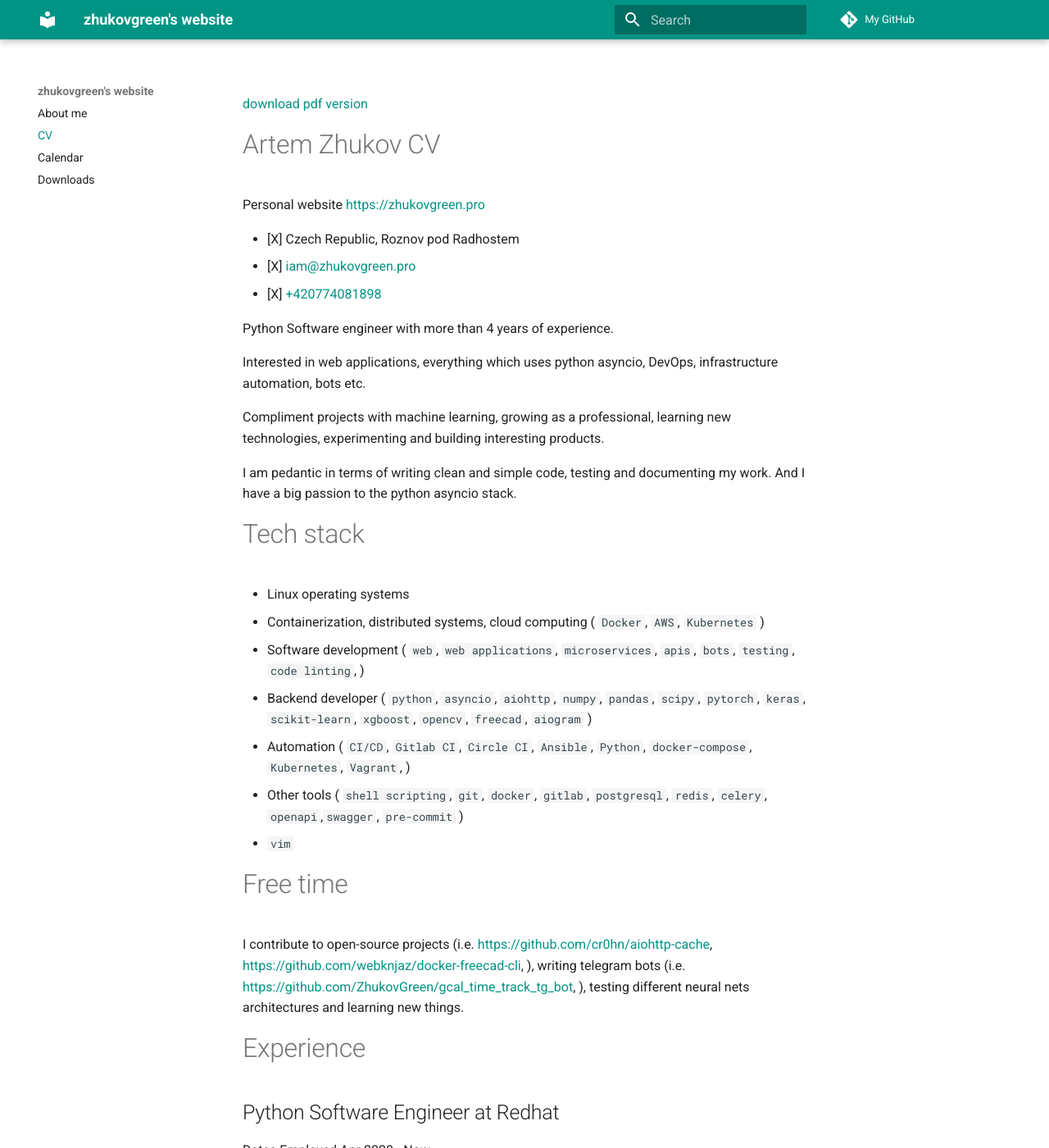
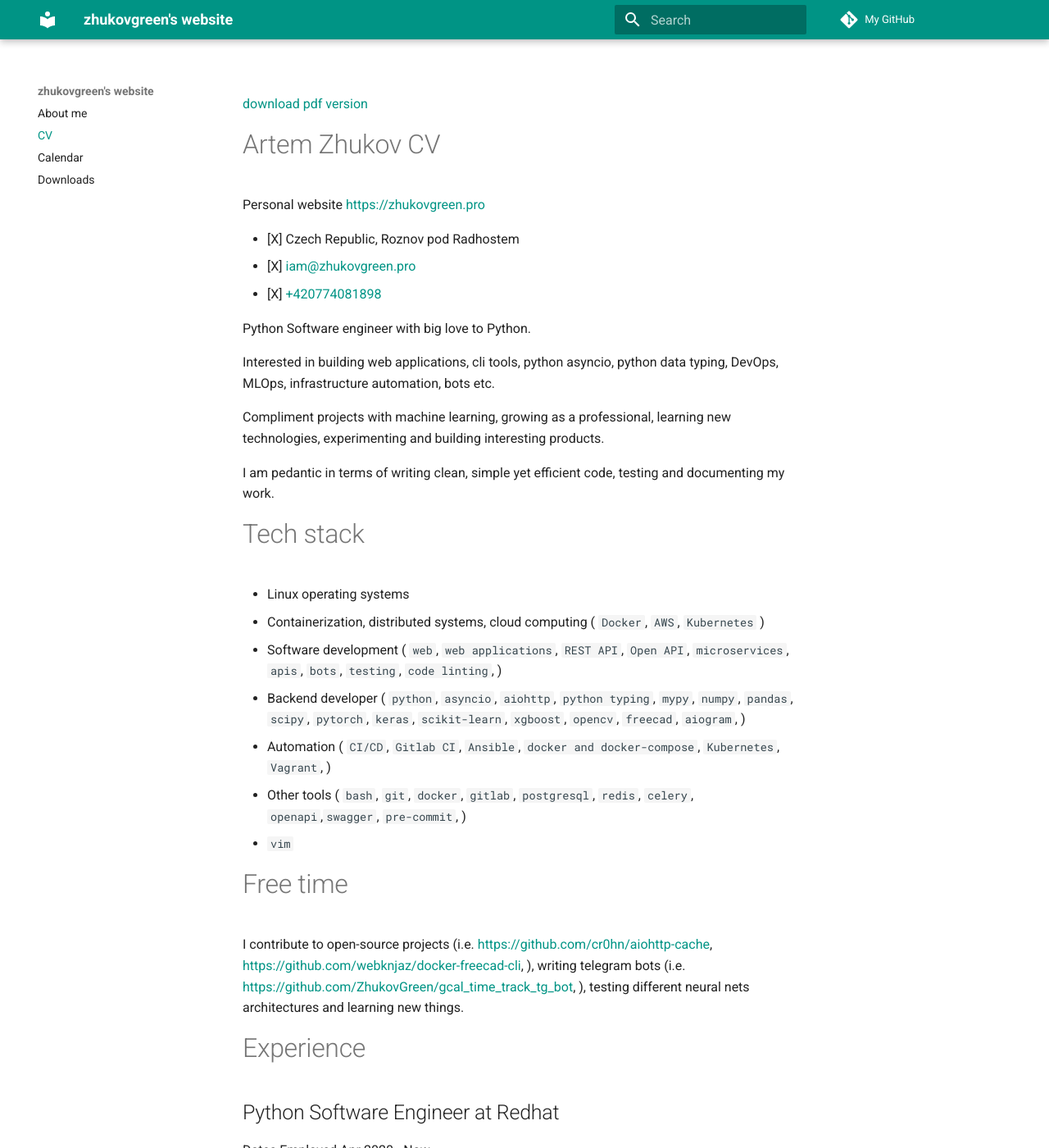
Before and after one commit to zhukovgreen/zhukovgreen, an MkDocs documentation site: the page built from docs/artem_cv.md, in a window 1280 px wide and 1400 px high. Shown: the whole window at 82% size. Built offline with MkDocs 1.6.1 and Material for MkDocs 9.7.7, drawn with Linux system fonts in a browser that asks for light colours; some of the changed text lies outside the part shown.

Commit message:
Minor updates in the stack and interests

```diff
--- a/docs/artem_cv.md
+++ b/docs/artem_cv.md
@@ -16,20 +16,21 @@ Personal website <https://zhukovgreen.pro>
     `Docker`, `AWS`, `Kubernetes`
 )
 - Software development (
-    `web`, `web applications`, `microservices`, `apis`, `bots`,
-    `testing`, `code linting`,
+    `web`, `web applications`, `REST API`, `Open API`, `microservices`, `apis`,
+    `bots`, `testing`, `code linting`,
 )
 - Backend developer (
-    `python`, `asyncio`, `aiohttp`, `numpy`, `pandas`, `scipy`, `pytorch`,
-    `keras`, `scikit-learn`, `xgboost`, `opencv`, `freecad`, `aiogram`
+    `python`, `asyncio`, `aiohttp`, `python typing`, `mypy`, `numpy`, `pandas`,
+    `scipy`, `pytorch`, `keras`, `scikit-learn`, `xgboost`, `opencv`, `freecad`,
+    `aiogram`,
 )
 - Automation (
-    `CI/CD`, `Gitlab CI`, `Circle CI`, `Ansible`, `Python`, `docker-compose`,
+    `CI/CD`, `Gitlab CI`, `Ansible`, `docker and docker-compose`,
     `Kubernetes`, `Vagrant`,
 )
 - Other tools (
-    `shell scripting`, `git`, `docker`, `gitlab`, `postgresql`, `redis`,
-    `celery`, `openapi`,`swagger`, `pre-commit`
+    `bash`, `git`, `docker`, `gitlab`, `postgresql`, `redis`,
+    `celery`, `openapi`,`swagger`, `pre-commit`,
 )
 - `vim`
 
@@ -52,6 +53,7 @@ I am working in OS & App modernization team (OAMG)
 
 Primary responsibilities are:
 - Maintaining contributing to OAMG repositories <https://github.com/oamg>
+- Building data delivery microservices
 
 
 ## System Architect | Machine learning engineer | Software team leader at Remak
@@ -124,7 +126,7 @@ share because of NDA)
     <https://github.com/ZhukovGreen/docker-cp>
 - CLI version of FreeCAD
     <https://gitlab.com/remak-dva/docker-freecad-cli>
-- This is how I bought  my home
+- This is how I bought my home
     <https://gitlab.com/zhukovgreen/pozemky>
 - This is how I used to track my time
     <https://github.com/ZhukovGreen/gcal_time_track_tg_bot>
--- a/docs/brief_info.md
+++ b/docs/brief_info.md
@@ -1,11 +1,10 @@
-Python Software engineer with more than 4 years of experience.
+Python Software engineer with big love to Python.
 
-Interested in web applications, everything which uses python asyncio,
-DevOps, infrastructure automation, bots etc.
+Interested in building web applications, cli tools, python asyncio,
+python data typing, DevOps, MLOps, infrastructure automation, bots etc.
 
 Compliment projects with machine learning, growing as a professional,
 learning new technologies, experimenting and building interesting products.
 
-I am pedantic in terms of writing clean and simple code,
-testing and documenting my work. And I have a big passion to the
-python asyncio stack.
+I am pedantic in terms of writing clean, simple yet efficient code,
+testing and documenting my work.
```
